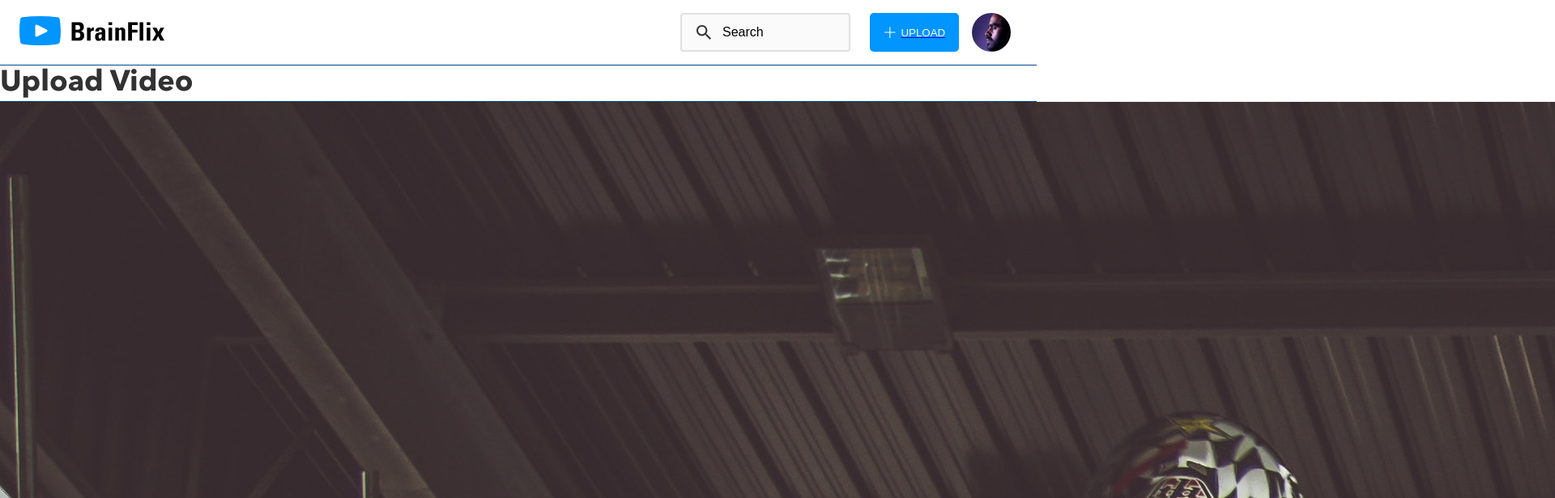
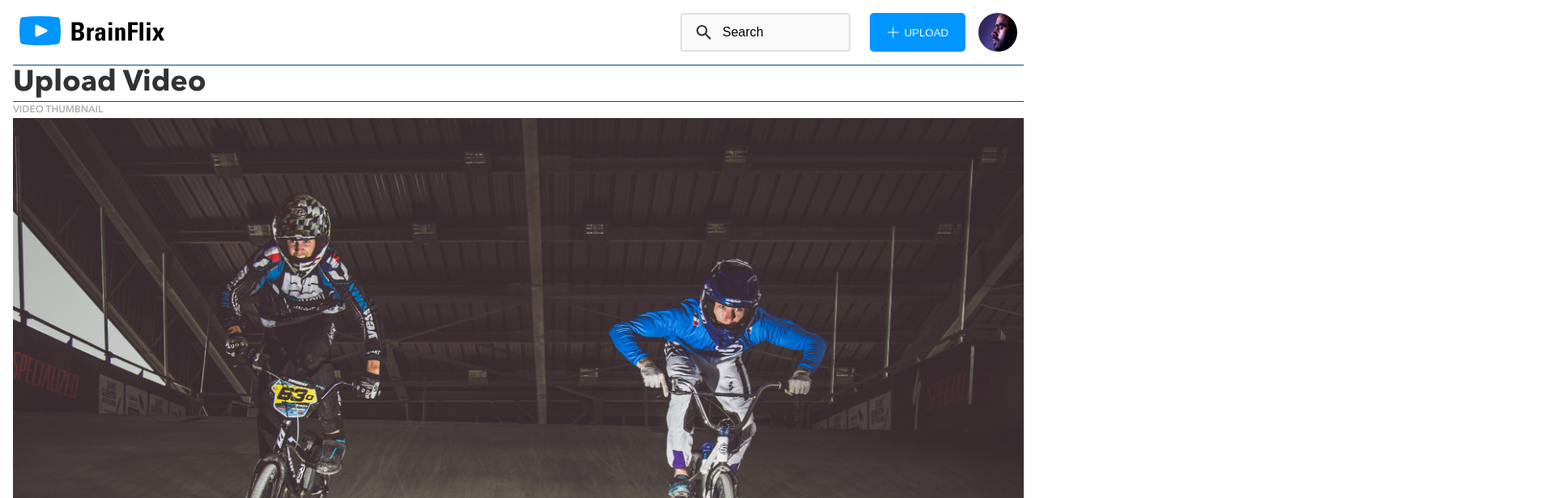
Before and after one commit to OliverLevy/brainflix, a React (Create React App) app in the folder sprint-2/: page /uploads in a window 1280 px wide. Shown: the top 616 px of the page at 81% size, 1920 px wide, since content can reach past the window. Built offline with nearby package versions, Linux system fonts and the light colour scheme.

Commit message:
form structure made

```diff
--- a/sprint-2/src/components/Header/Header.jsx
+++ b/sprint-2/src/components/Header/Header.jsx
@@ -23,7 +23,7 @@ function Header() {
         </div>
 
         <div className="header__upload-container">
-          <Link to="/uploads">
+          <Link to="/uploads" className='header__link btn'>
             <button className="header__upload btn">
               <div className="header__upload-items">
                 <img src={UploadBtn} alt="uploads button" />
--- a/sprint-2/src/components/Header/Header.scss
+++ b/sprint-2/src/components/Header/Header.scss
@@ -99,8 +99,16 @@
     }
   }
 
+  &__link{
+    text-decoration: none;
+    display: flex;
+    justify-content: center;
+    align-items: center;
+    width: calc(100% - 48px - 1rem);
+  }
+
   &__upload{
-    width: calc(100% - 48px - 1rem);
+    width: 100%;
     display: flex;
     justify-content: center;
     align-items: center;
--- a/sprint-2/src/components/Uploads/Uploads.jsx
+++ b/sprint-2/src/components/Uploads/Uploads.jsx
@@ -4,13 +4,20 @@ import Placeholder from "../../assets/Images/video-list-0.jpg";
 
 function Uploads() {
   return (
-    <div>
+    <div className="upload">
       <div className="divider"></div>
       <h1>Upload Video</h1>
-      <form>
+      <form className="upload__form">
         <div className="divider"></div>
         <div>
-          <img src={Placeholder} alt="placeholder img" />
+          <div>
+            <h5>VIDEO THUMBNAIL</h5>
+            <img
+              src={Placeholder}
+              alt="placeholder img"
+              className="upload__img"
+            />
+          </div>
           <div>
             <div>
               <h5>TITLE YOUR VIDEO</h5>
@@ -21,10 +28,12 @@ function Uploads() {
               <textarea name="" id="" cols="30" rows="10"></textarea>
             </div>
           </div>
-          <div className="divider"></div>
         </div>
-    <button>CANCEL</button>
-        <button>PUBLISH</button>
+        <div className="divider"></div>
+        <div>
+          <button>CANCEL</button>
+          <button>PUBLISH</button>
+        </div>
       </form>
     </div>
   );
--- a/sprint-2/src/components/Uploads/Uploads.scss
+++ b/sprint-2/src/components/Uploads/Uploads.scss
@@ -1,6 +1,15 @@
 @import '../../styles/mixins';
 @import '../../styles/variables';
 
-// img{
-//   height: 100px;
-// }
+.upload{
+  padding: 0 1rem;
+  width: 100%;
+
+  &__form{
+
+  }
+
+  &__img{
+    width: 100%;
+  }
+}
```
